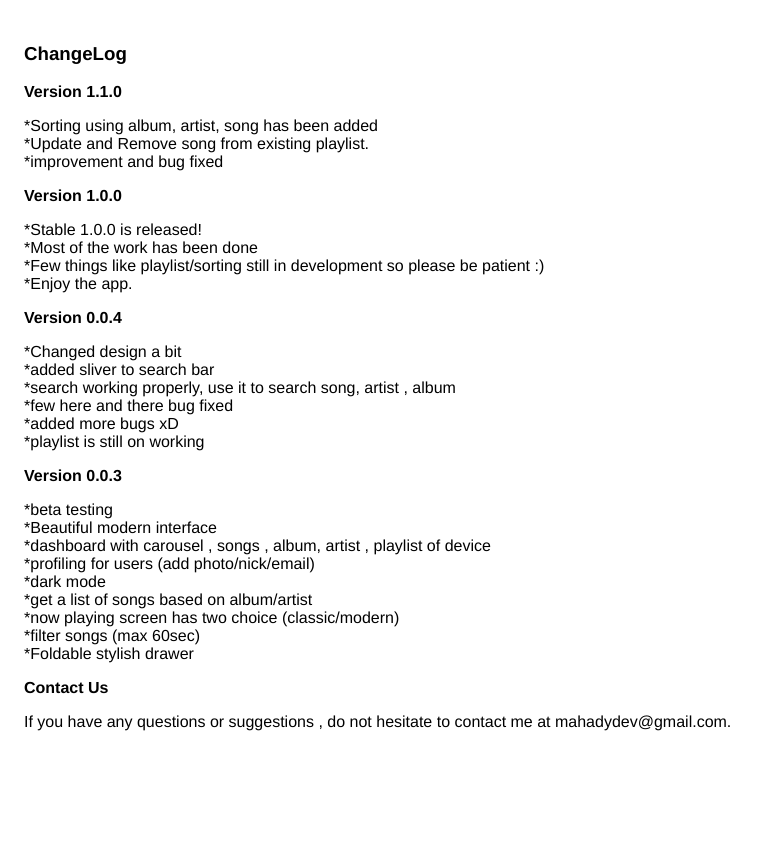
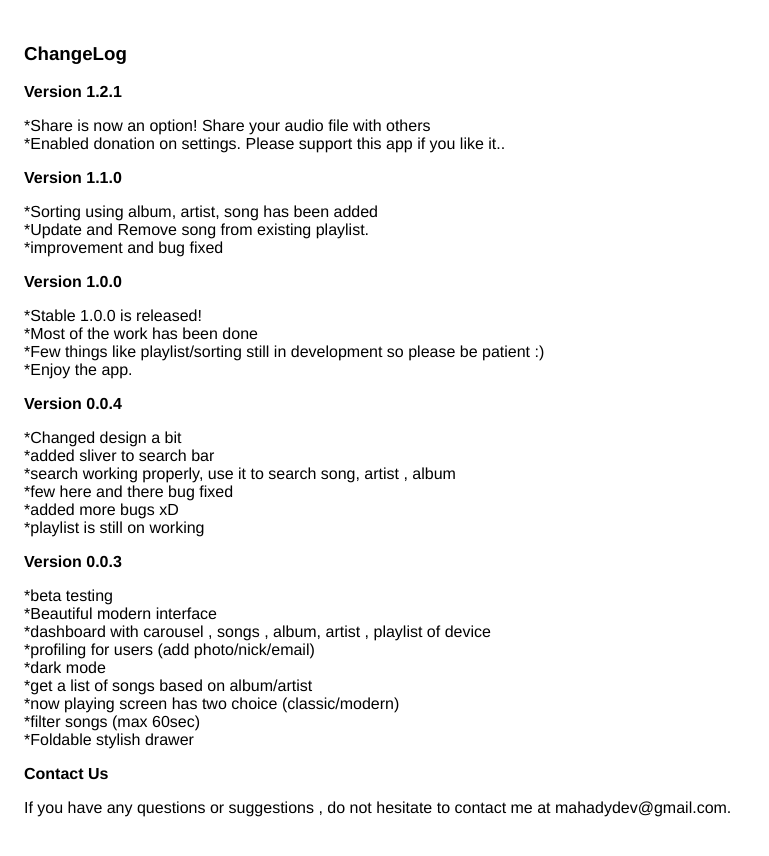
Before and after one commit to mahadydev/mahadydev.github.io, a plain HTML site: page changelog/ayat-player-changelog.html in a window 1280 px wide. Shown: the whole page, without its empty margins (0-769 px from the left). Before the commit the page ends 800 px from the top, so only its background shows below. Drawn offline with Linux system fonts and the light colour scheme.

Commit message:
Update ayat-player-changelog.html

```diff
--- a/changelog/ayat-player-changelog.html
+++ b/changelog/ayat-player-changelog.html
@@ -15,6 +15,14 @@
 
 <body>
     <h3>ChangeLog</h3>
+    <strong>
+       Version 1.2.1
+    </strong>
+    <p></p>
+    <p>
+      *Share is now an option! Share your audio file with others <br>
+      *Enabled donation on settings. Please support this app if you like it..<br>
+    </p>
     <strong>
        Version 1.1.0
     </strong>
```
